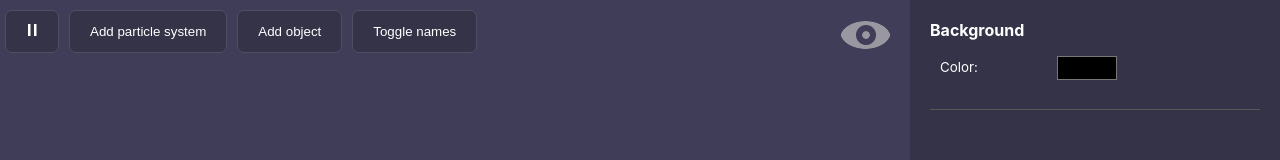
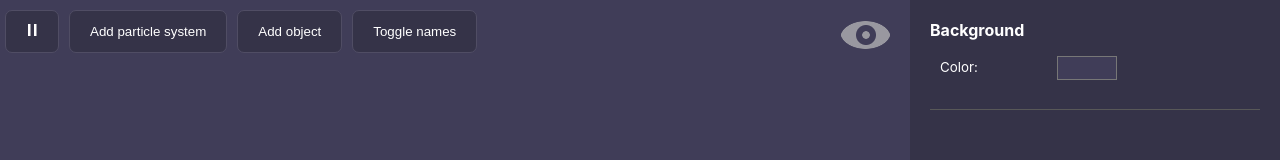
Before and after one commit to MarcSikora/particle-generator, a React (Create React App) app: page / in a window 1280 px wide. Shown: the top 160 px of the page. Built offline with nearby package versions, Linux system fonts and the light colour scheme.

Commit message:
Added value to Background and ColorPicker

```diff
--- a/src/components/PropertiesList.js
+++ b/src/components/PropertiesList.js
@@ -60,6 +60,7 @@ export class PropertiesList extends Component {
         return (
             <div className="PropertiesList">
                 <Background
+                    value={this.props.backgroundColor}
                     onChange={this.handleChangeBackground}
                 ></Background>
                 {this.getProperties()}
--- a/src/components/basic/ColorPicker.js
+++ b/src/components/basic/ColorPicker.js
@@ -20,7 +20,7 @@ export class ColorPicker extends Component {
         return (
             <div className="ColorPicker">
                 <label>{this.props.label}</label>
-                <input className="ColorPicker--input" type="color" onChange={this.handleChange}></input>
+                <input className="ColorPicker--input" type="color" value={this.props.value} onChange={this.handleChange}></input>
             </div>
         )
     }
--- a/src/components/properties/Background.js
+++ b/src/components/properties/Background.js
@@ -20,6 +20,7 @@ export class Background extends Component {
             <Property label="Background">
                 <ColorPicker
                     label="Color: "
+                    value={this.props.value}
                     inputName="color"
                     onChange={this.handleChange}>
                 </ColorPicker>
```
